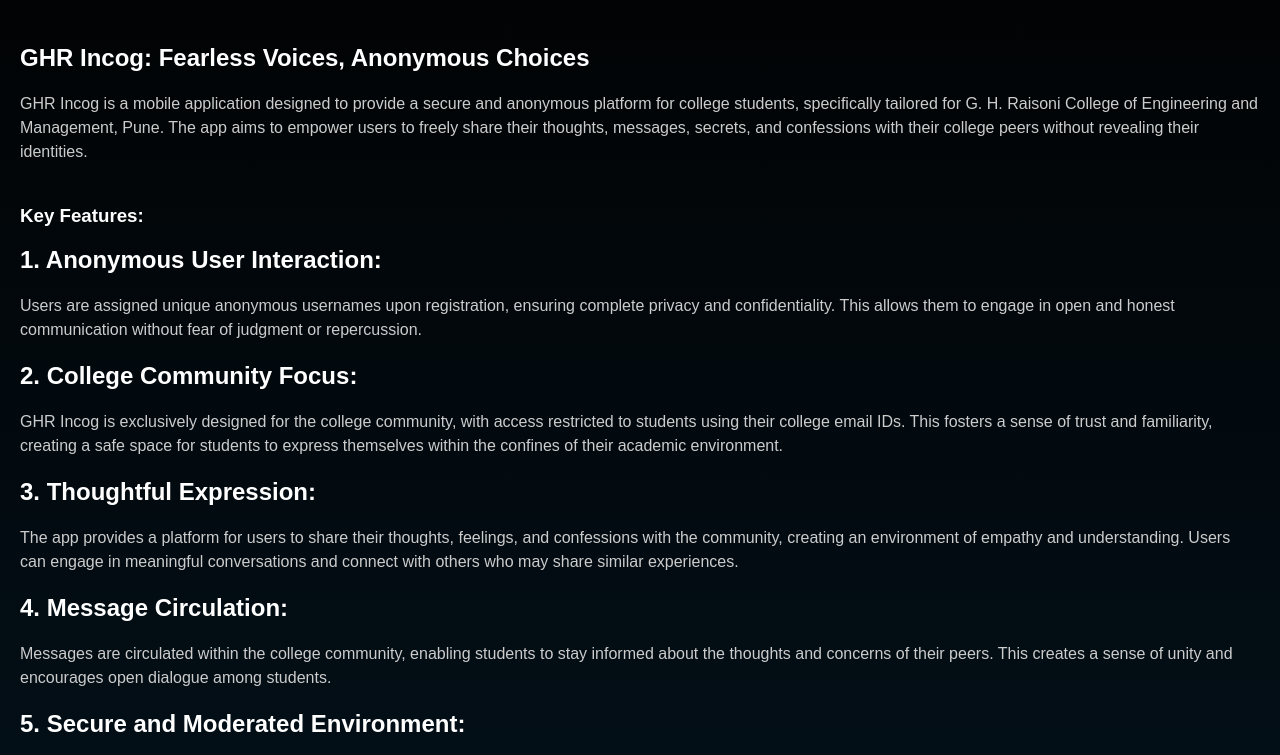
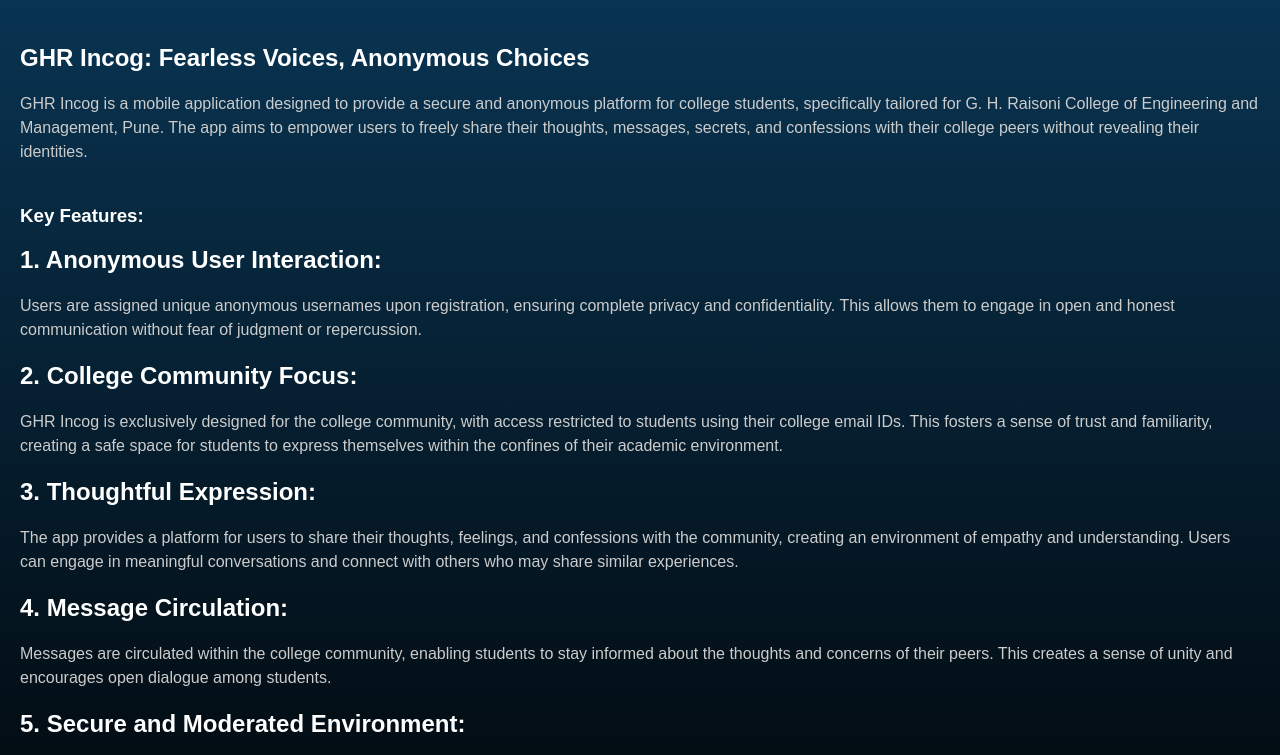
Before and after one commit to JayeshPatil18/GHR-Incog-Web, a plain HTML site: page index.html in a window 1280 px wide. Shown: the part 136-891 px from the top of the page. Drawn offline with Linux system fonts and the light colour scheme.

Commit message:
Update index.html

```diff
--- a/index.html
+++ b/index.html
@@ -17,7 +17,7 @@
             font-family: Arial, sans-serif;
             margin: 0;
             padding: 0;
-            background: linear-gradient(to bottom, #010101, #03121c);
+            background: linear-gradient(to bottom, #0A3B5D, #010101);
             color: #fff;
         }
 
```
